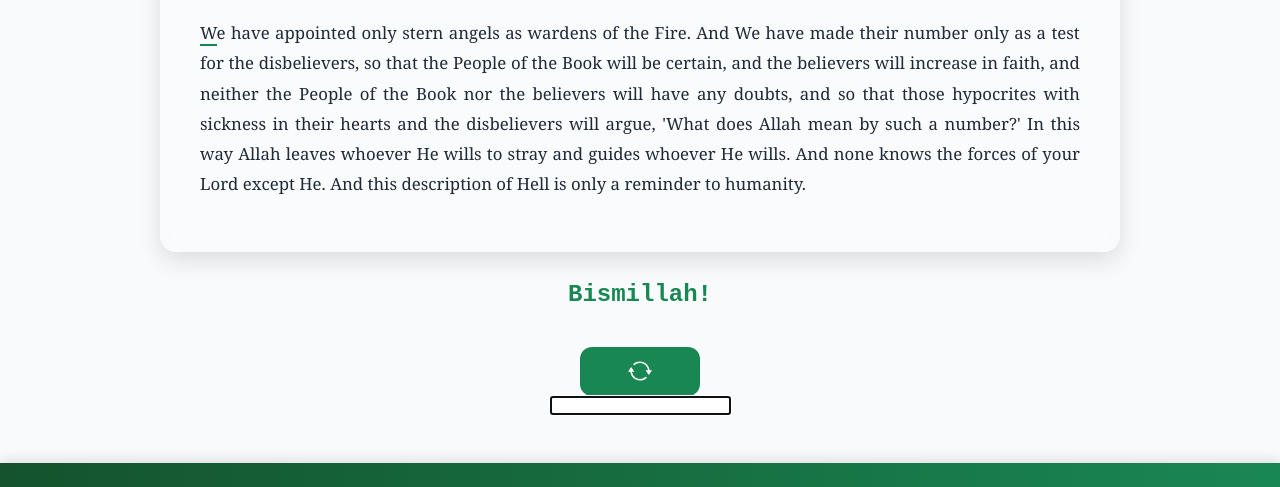
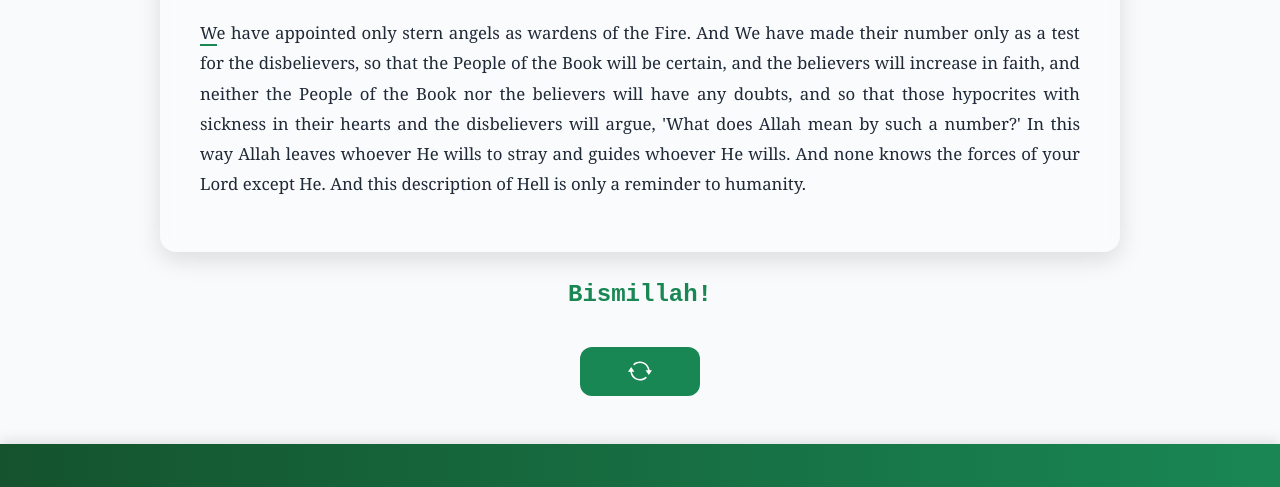
Before and after one commit to mdkvisionaryautomations/quranic-typing-test.mdkvaofficial.com, a website: page index.html in a window 1280 px wide. Shown: the part 434-921 px from the top of the page. Drawn offline with Linux system fonts and the light colour scheme.

Commit message:
all done for now. more after independence. In Sha Allah and Alhamdulillah

```diff
--- a/index.html
+++ b/index.html
@@ -86,7 +86,7 @@
                 </svg>
             </button>
         </div>
-        <input type="text" id="mobile-input"/>
+
 
     </main>
     <!-- Footer Section -->
```
